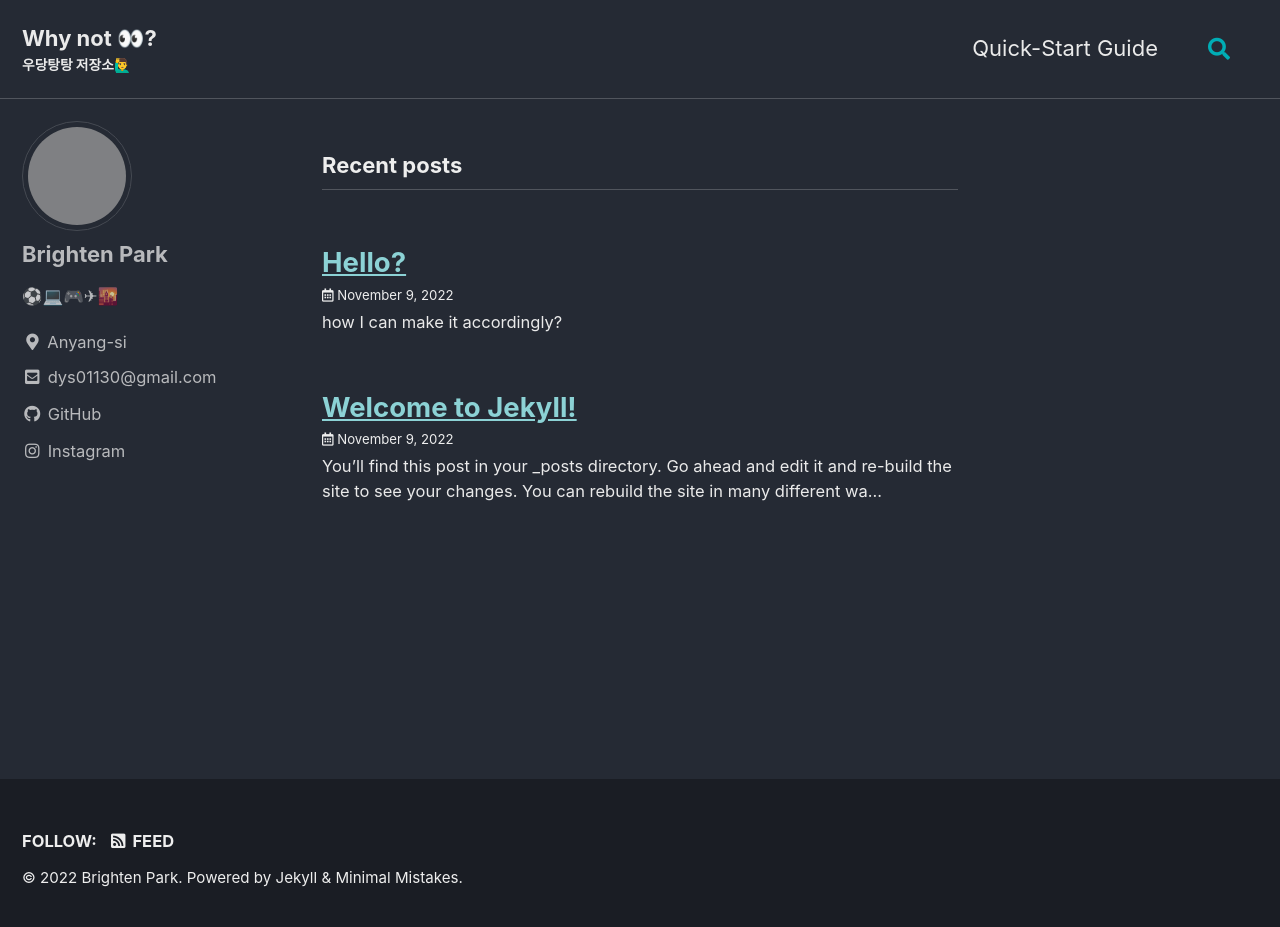
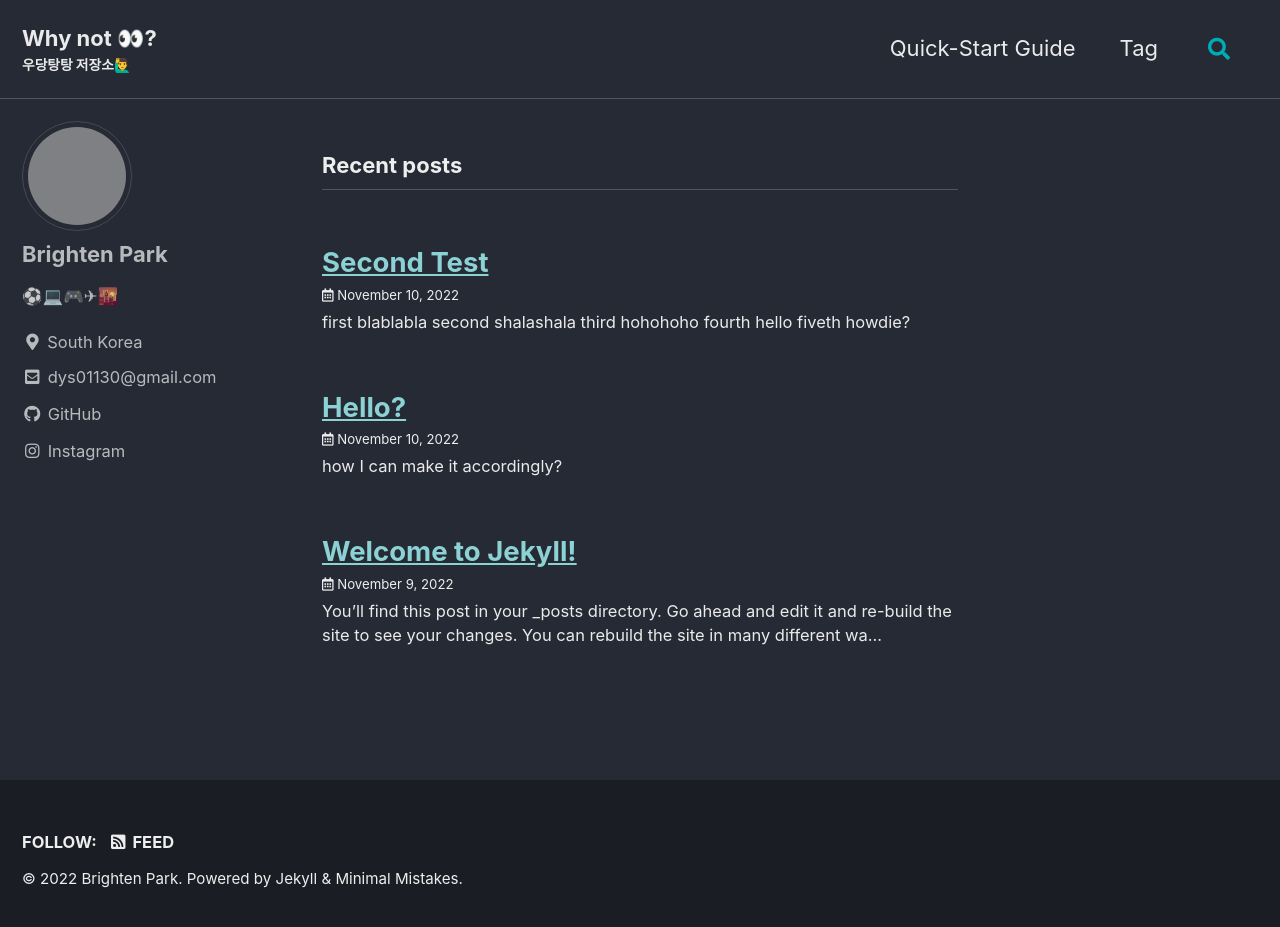
Before and after one commit to brightennote/brightennote.github.io, a Jekyll site: the page built from index.markdown, in a window 1280 px wide and 934 px high. Shown: the top 927 px of the window. Built offline with Jekyll 4.4.1, drawn with Linux system fonts in a browser that asks for light colours; cached includes are drawn as plain includes; the list of posts is cut into pages by our own code; grey boxes are pictures that could not be loaded.

```diff
--- a/_config.yml
+++ b/_config.yml
@@ -108,7 +108,7 @@ author:
   name             : "Brighten Park"
   avatar           : "https://avatars.githubusercontent.com/u/95958561?s=400&u=b1468186634ab787f9aa096c9593782e9e1a4454&v=4" # path of avatar image, e.g. "/assets/images/bio-photo.jpg"
   bio              : "⚽💻🎮✈🌇"
-  location         : "Anyang-si"
+  location         : "South Korea"
   email            :
   links:
     - label: "dys01130@gmail.com"
--- a/_data/navigation.yml
+++ b/_data/navigation.yml
@@ -2,8 +2,8 @@
 main:
   - title: "Quick-Start Guide"
     url: https://mmistakes.github.io/minimal-mistakes/docs/quick-start-guide/
-  # - title: "About"
-  #   url: https://mmistakes.github.io/minimal-mistakes/about/
+  - title: "Tag"
+    url: /tags
   # - title: "Sample Posts"
   #   url: /year-archive/
   # - title: "Sample Collections"
--- a/_posts/2022-11-09-welcome-to-jekyll.markdown
+++ b/_posts/2022-11-09-welcome-to-jekyll.markdown
@@ -1,7 +1,6 @@
 ---
 layout: single
 title:  "Welcome to Jekyll!"
-date:   2022-11-09 20:29:12 +0900
 categories: jekyll update
 ---
 
--- /dev/null
+++ b/_posts/2022-11-10-test2.md
@@ -0,0 +1,16 @@
+---
+title:  "Second Test"
+categories: blog
+tags: jekyll test
+---
+
+# first
+blablabla
+# second
+shalashala
+# third
+hohohoho
+# fourth
+hello
+# fiveth
+howdie?
```
Also changed, not shown: _pages/category_archive.md (added, +6 -0 lines), _pages/tag_archive.md (added, +6 -0 lines), _posts/2022-11-10-test.md (+0 -1 lines).
